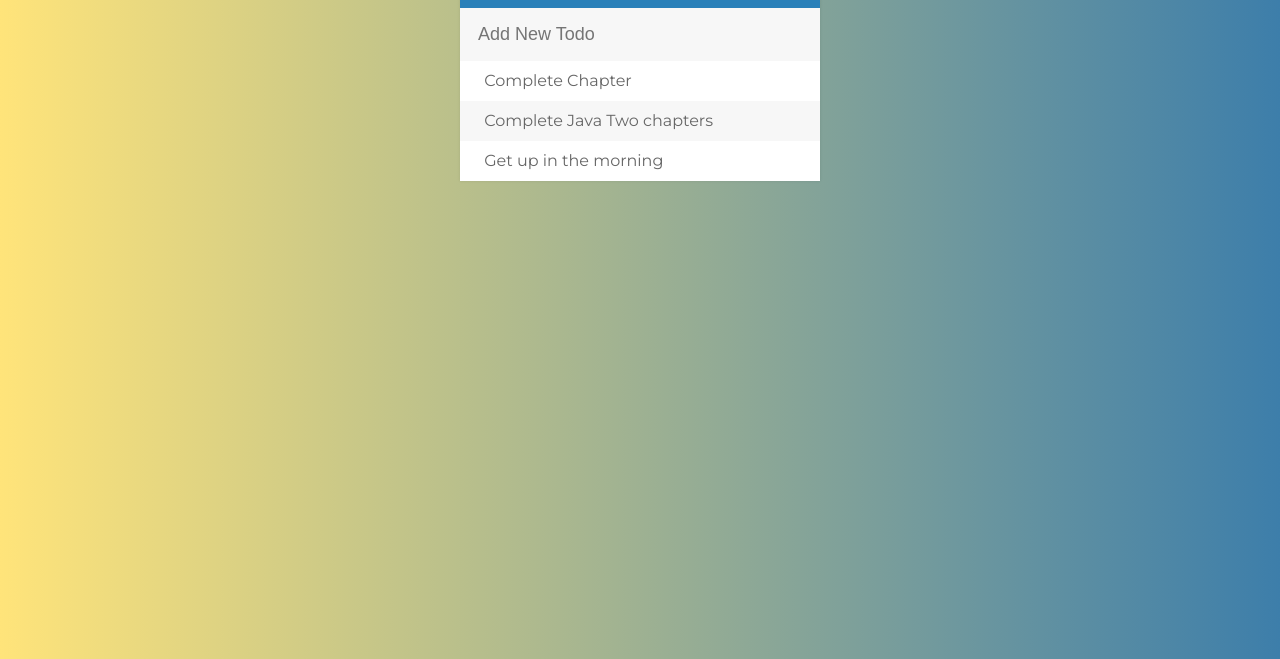
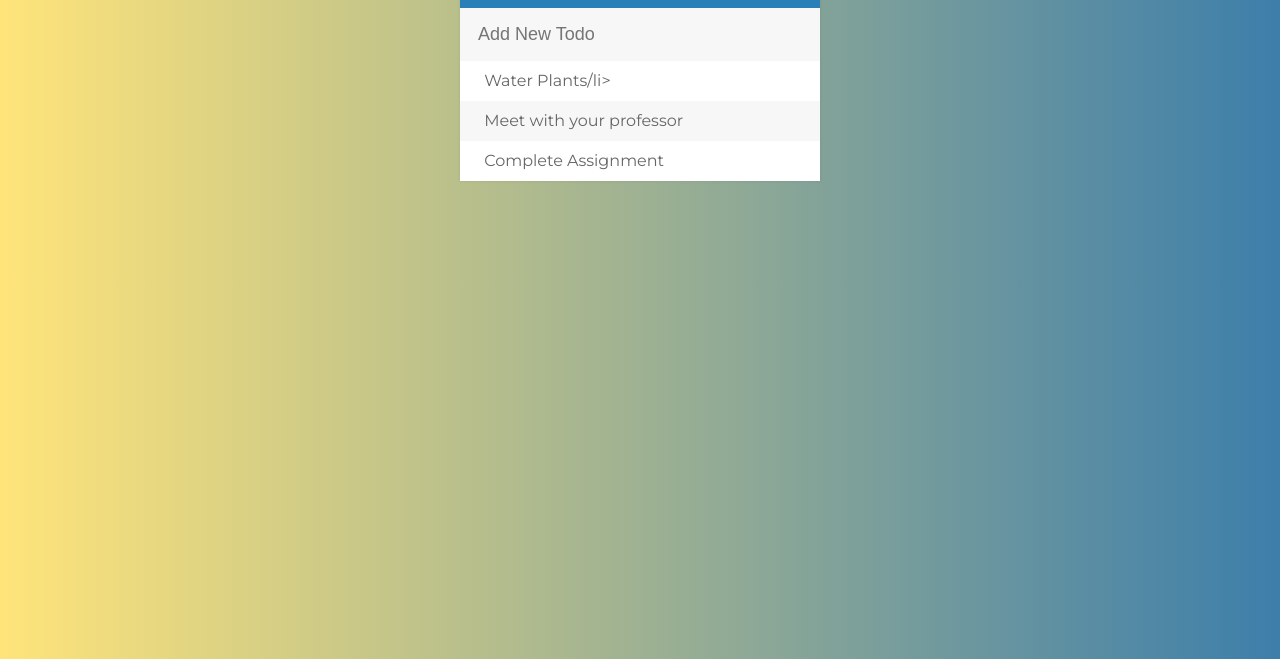
Before and after one commit to kvskrishna/To-Do-List, a plain HTML site: page index.html in a window 1280 px wide. Shown: the part 141-800 px from the top of the page. Drawn offline with Linux system fonts and the light colour scheme.

Commit message:
Add files via upload

```diff
--- a/index.html
+++ b/index.html
@@ -13,9 +13,9 @@
 	<h1>TO-DO LIST<i class="fa fa-pencil"></i></h1>
 	<input type="text" placeholder="Add New Todo">
 	<ul>
-		<li><span><i class="fa fa-trash"></i></span> Complete Chapter</li>
-		<li><span><i class="fa fa-trash"></i></span> Complete Java Two chapters</li>
-		<li><span><i class="fa fa-trash"></i></span> Get up in the morning</li>
+		<li><span><i class="fa fa-trash"></i></span> Water Plants/li>
+		<li><span><i class="fa fa-trash"></i></span> Meet with your professor</li>
+		<li><span><i class="fa fa-trash"></i></span> Complete Assignment</li>
 	</ul>
 
 </div>
```
